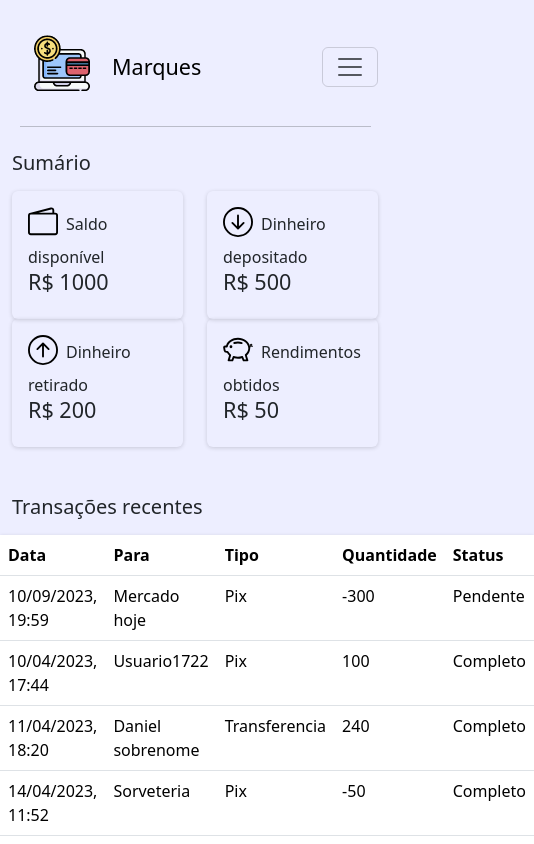
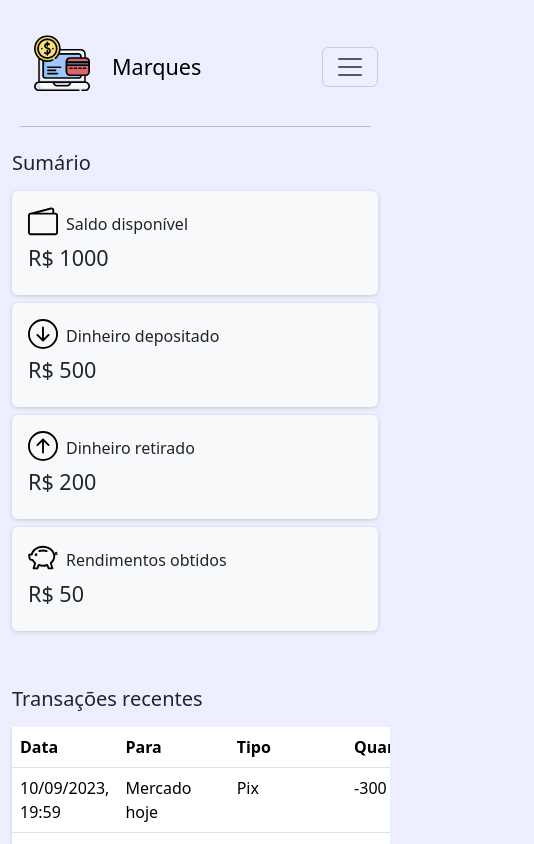
Before and after one commit to JoaoVMarques/marques-bank, a React (Vite) app: page /marques in a window 390 px wide. Shown: the top 844 px of the page, 534 px wide, since content can reach past the window. Built offline with nearby package versions, Linux system fonts and the light colour scheme.

Commit message:
Melhorando responsividade do site

```diff
--- a/src/pages/homepage/components/recent/RecentPanel.tsx
+++ b/src/pages/homepage/components/recent/RecentPanel.tsx
@@ -24,7 +24,7 @@ function RecentPanel() {
         </Col>
       </Row>
       <Row>
-        <Table className='panelBorder'>
+        <Table className='panelBorder' responsive>
           <thead>
             <tr>
               <th>Data</th>
--- a/src/pages/homepage/components/summary/Summary.tsx
+++ b/src/pages/homepage/components/summary/Summary.tsx
@@ -10,7 +10,7 @@ function Summary() {
       <Row>
         <h5 className='mb-3'>Sumário</h5>
       </Row>
-      <Row>
+      <Row clas>
         <SummaryPanel panel={totalMoney} />
         <SummaryPanel panel={deposit} />
         <SummaryPanel panel={withdrawn} />
--- a/src/pages/homepage/components/summary/SummaryPanel.tsx
+++ b/src/pages/homepage/components/summary/SummaryPanel.tsx
@@ -5,8 +5,8 @@ function SummaryPanel(props: { panel: IPanel }) {
   const { panel } = props;
   const { icon } = panel;
   return (
-    <Col>
-      <Container className='panelBorder p-3 rounded'>
+    <Col lg={6} xl={3}>
+      <Container className='panelBorder p-3 rounded bg-light mb-2'>
         <Row>
           <Col>
             <img className='mb-2 me-2' width={icon.size} src={icon.src} alt={icon.alt} />
```
